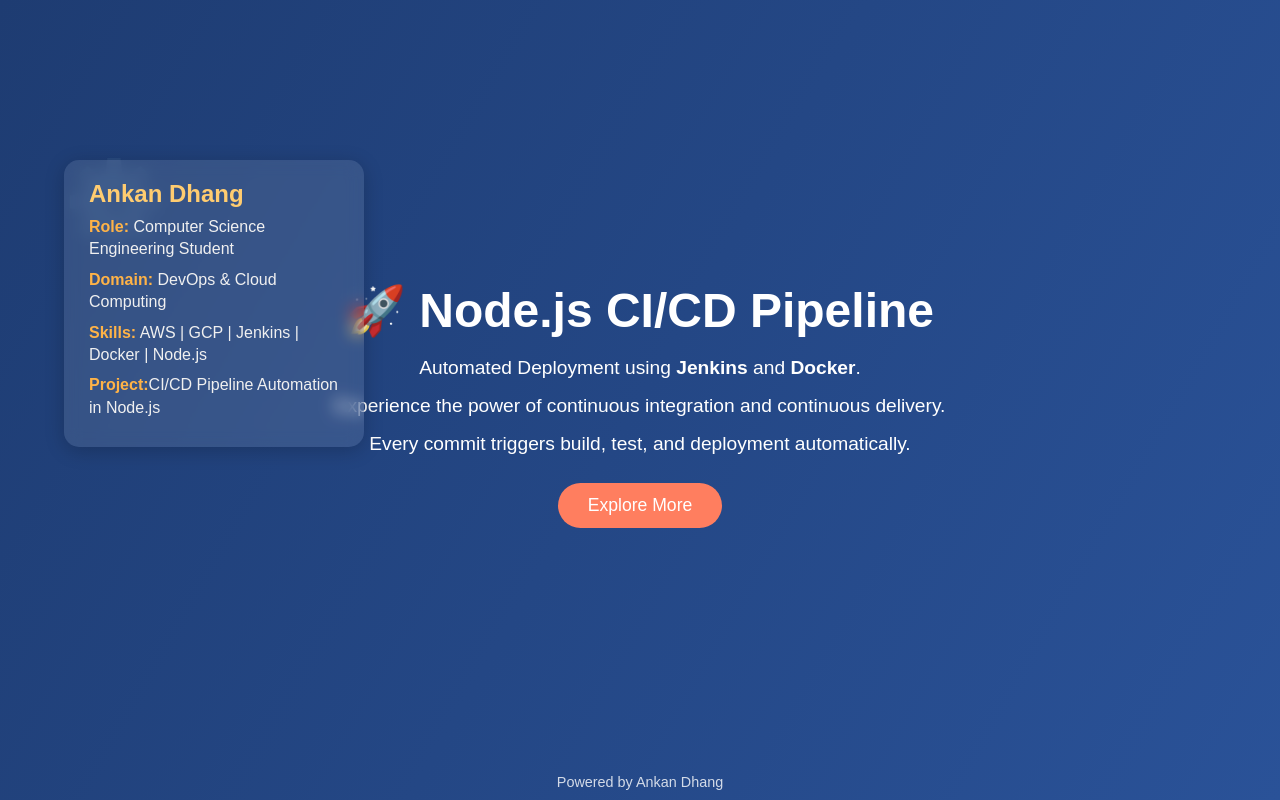
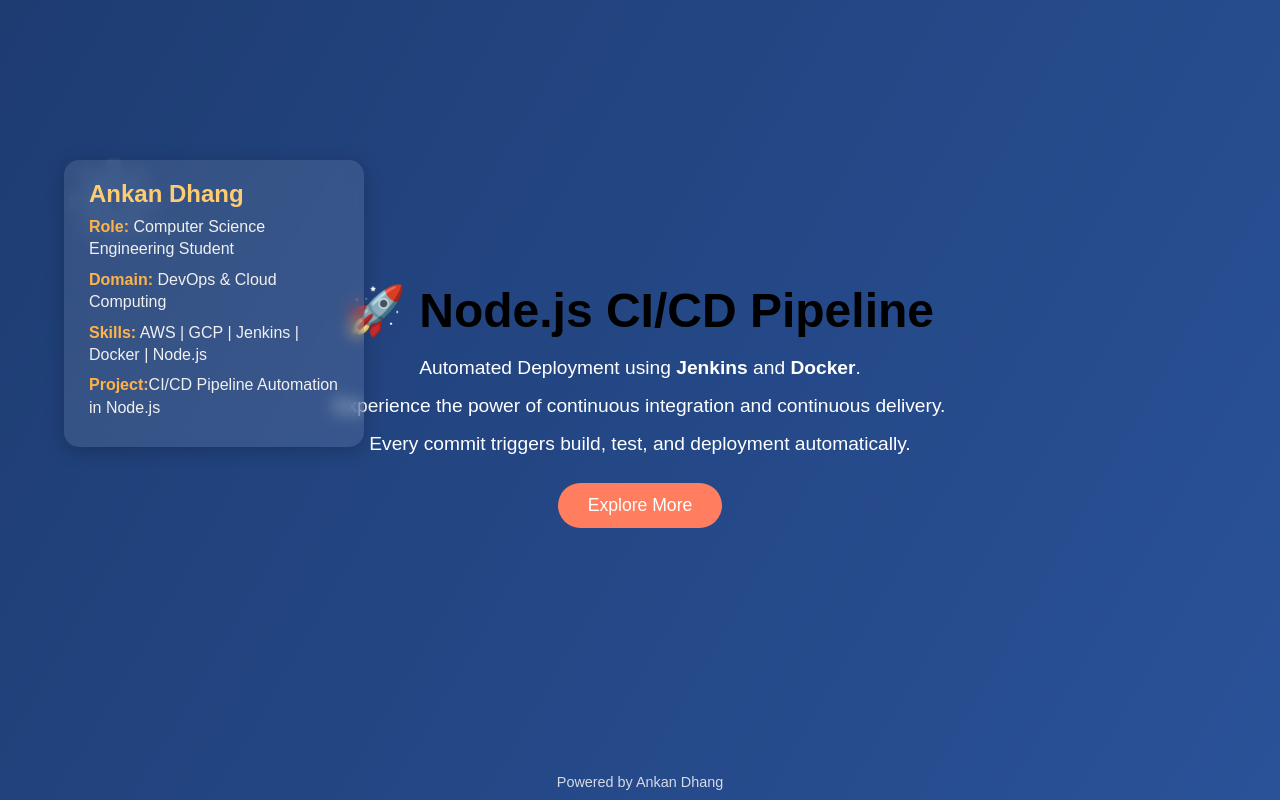
Before and after one commit to ankandhang/CI-CD-pipeline-in-node.js, a website: page public/index.html in a window 1280 px wide. Drawn offline with Linux system fonts and the light colour scheme.

Commit message:
updated html

```diff
--- a/public/index.html
+++ b/public/index.html
@@ -121,7 +121,6 @@
 
   <div class="floating">⚙️</div>
 
-  <!-- Info Card (Your Details) -->
   <div class="info-card">
     <h2>Ankan Dhang</h2>
     <p><strong>Role:</strong> Computer Science Engineering Student</p>
@@ -130,14 +129,12 @@
     <p><strong>Project:</strong>CI/CD Pipeline Automation in Node.js</p>
   </div>
 
-  <h1>🚀 Node.js CI/CD Pipeline</h1>
+  <h1 style="color: black;">🚀 Node.js CI/CD Pipeline</h1>
   <p>Automated Deployment using <strong>Jenkins</strong> and <strong>Docker</strong>.</p>
   <p>Experience the power of continuous integration and continuous delivery.</p>
   <p>Every commit triggers build, test, and deployment automatically.</p>
 
   <button class="button">Explore More</button>
-
   <footer>Powered by Ankan Dhang</footer>
-
 </body>
 </html>
```
